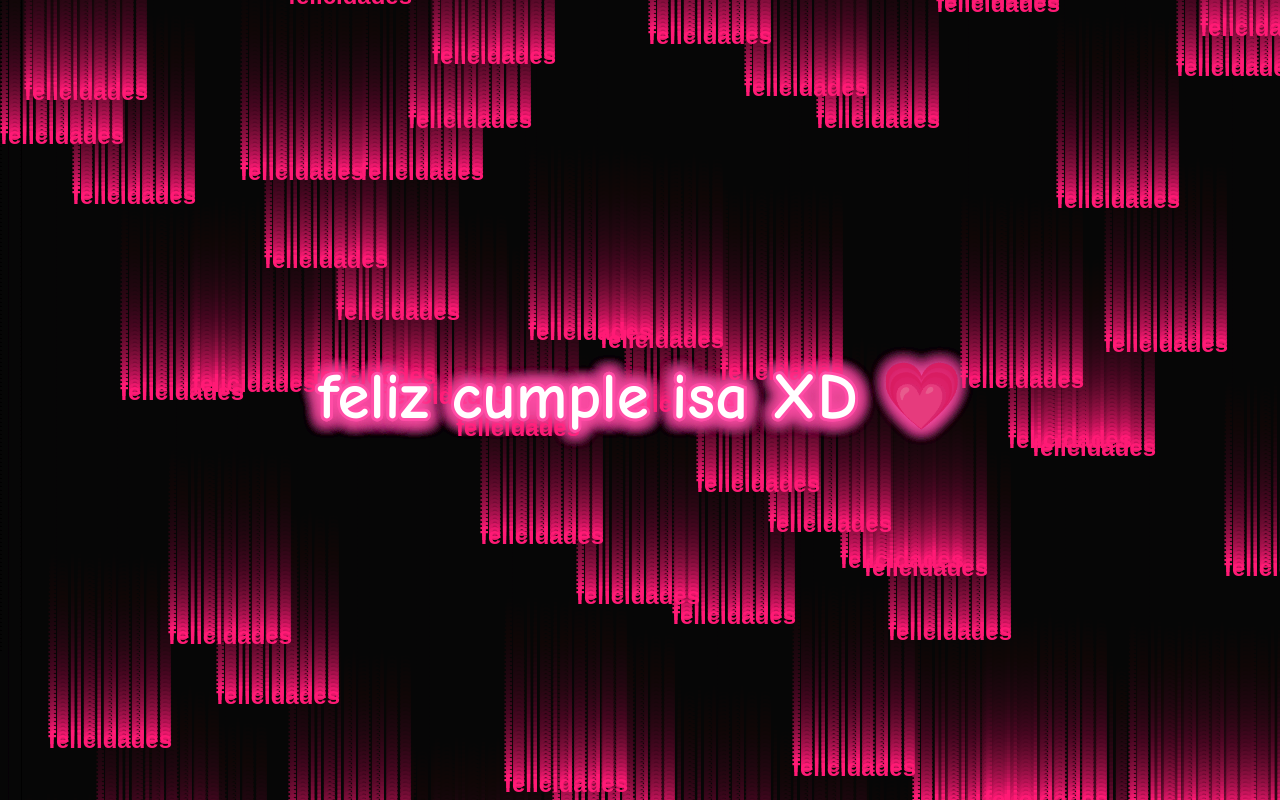
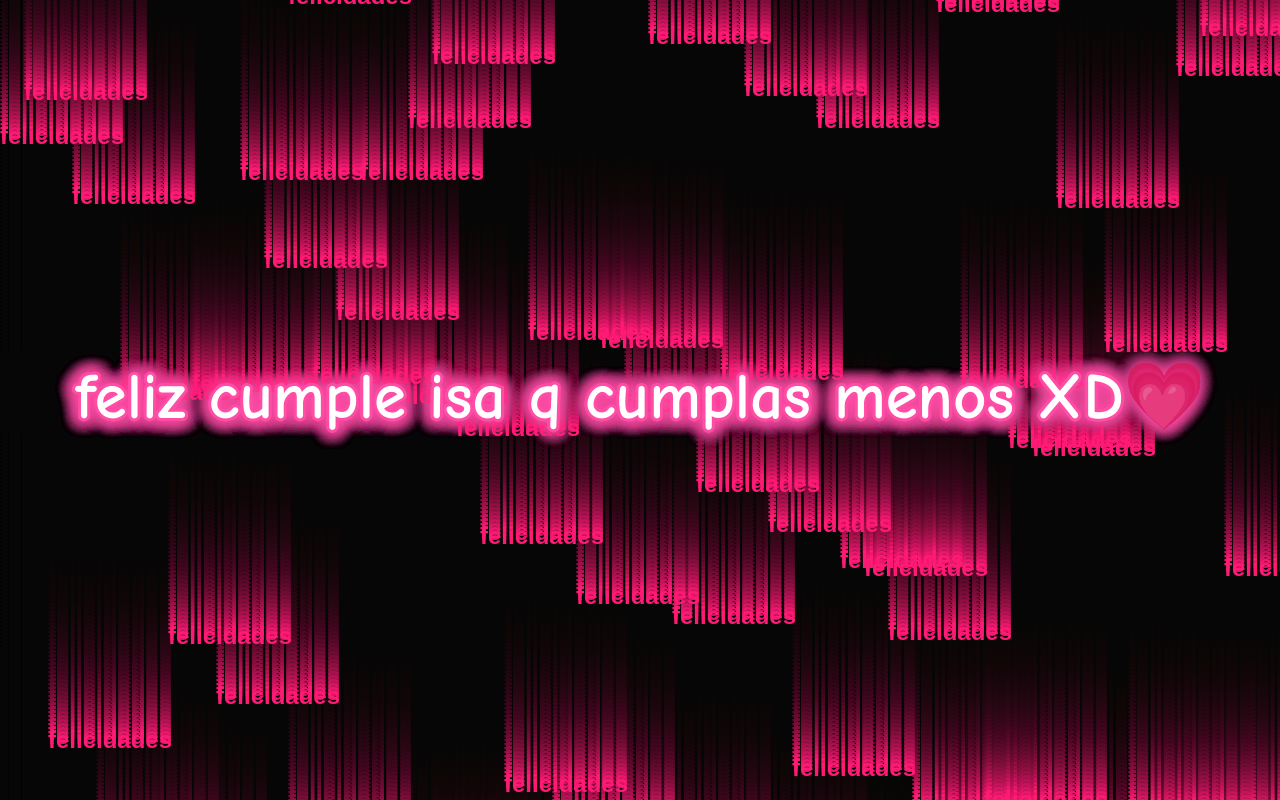
Before and after one commit to pucydstryer/cumple, a plain HTML site: page index.html in a window 1280 px wide. Drawn offline with Linux system fonts and the light colour scheme.

Commit message:
Update index.html

```diff
--- a/index.html
+++ b/index.html
@@ -3,7 +3,7 @@
 <head>
     <meta charset="UTF-8">
     <meta name="viewport" content="width=device-width, initial-scale=1.0, maximum-scale=1.0, user-scalable=no">
-    <title>Feliz Cumple Isa</title>
+    <title>holaisa🥸</title>
     <style>
         body {
             margin: 0;
@@ -48,7 +48,7 @@
         initCanvas();
 
         const bgText = "felicidades ";
-        const centerText = "feliz cumple isa XD 💗"; // <--- Aquí está el texto central de nuevo
+        const centerText = "feliz cumple isa q cumplas menos XD💗"; // <--- Aquí está el texto central de nuevo
         const particles = [];
 
         function drawMatrix() {
```
